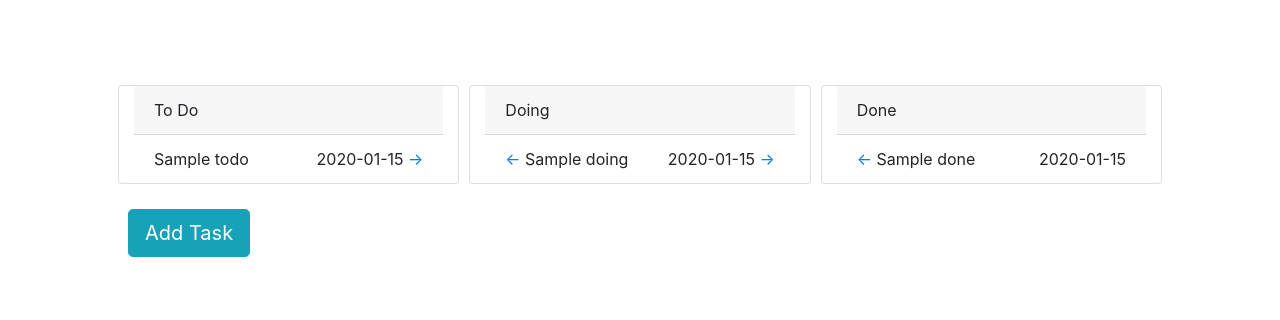
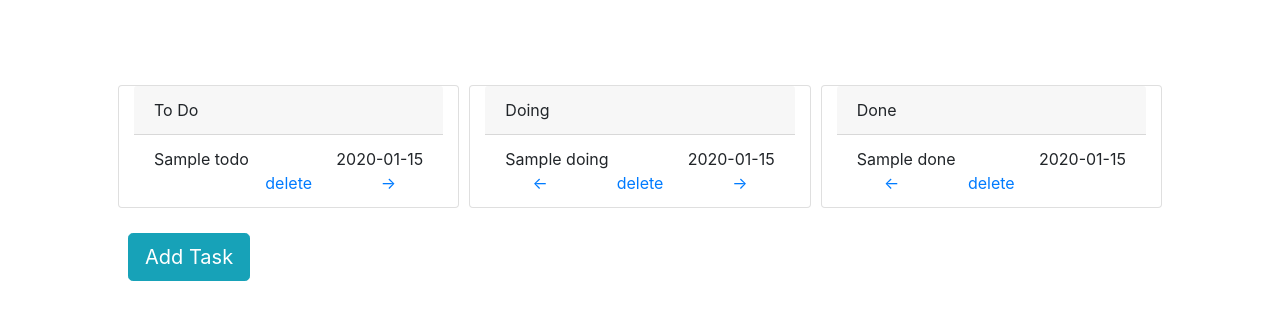
Before and after one commit to kevinyang372/kanban_board, a Flask app: template templates/kanban.html in a window 1280 px wide. Shown: the top 320 px of the page. Run offline with Flask 2, Linux system fonts and the light colour scheme; the template is opened without the code that fills it: most values are stand-ins (such as "Sample title", 1, 10 or a date in 2020); some libraries are stand-ins or nearby versions.

Commit message:
add functionality to delete tasks

```diff
--- a/routes.py
+++ b/routes.py
@@ -76,5 +76,13 @@ def move_task(task_id, category):
     db.session.commit()
     return redirect(url_for('form'))
 
+@app.route('/delete_task/<task_id>', methods=['GET'])
+def delete_task(task_id):
+    task = Task.query.get(task_id)
+    db.session.delete(task)
+    db.session.commit()
+
+    return redirect(url_for('form'))
+
 if __name__ == "__main__":
     app.run()
--- a/templates/kanban.html
+++ b/templates/kanban.html
@@ -19,6 +19,10 @@
       .addtask-button {
         margin-top: 20px;
       }
+
+      .center {
+        text-align: center;
+      }
     </style>
 </head>
 <body>
@@ -32,11 +36,24 @@
                   <ul class="list-group list-group-flush">
                     {% for todo in update_todo %}
                       <li class="list-group-item">
+                        <div class="row">
+                          <div class="col">
                             <span style="float:left">{{todo['taskname']}}</span>
                             <span style="float:right">
                               {{todo['completedate'][:10]}}
+                            </span>
+                          </div>
+                        </div>
+                        <div class="row">
+                          <div class="col center">
+                          </div>
+                          <div class="col center">
+                              <a href="{{ url_for('delete_task', task_id=todo['id'] ) }}">delete</a>
+                          </div>
+                          <div class="col center">
                               <a href="{{ url_for('move_task', task_id=todo['id'], category='Doing' ) }}">&#8594;</a>
-                        </span>
+                          </div>
+                        </div>
                       </li>
                     {% endfor %}
                   </ul>
@@ -48,14 +65,27 @@
                   <ul class="list-group list-group-flush">
                     {% for doing in update_doing %}
                       <li class="list-group-item">
+                        <div class="row">
+                          <div class="col">
                             <span style="float:left">
-                          <a href="{{ url_for('move_task', task_id=doing['id'], category='todo' ) }}">&#8592;</a>
                               {{doing['taskname']}}
                             </span>
                             <span style="float:right">
                               {{doing['completedate'][:10]}}
+                            </span>
+                          </div>
+                        </div>
+                        <div class="row">
+                          <div class="col center">
+                              <a href="{{ url_for('move_task', task_id=doing['id'], category='todo' ) }}">&#8592;</a>
+                          </div>
+                          <div class="col center">
+                              <a href="{{ url_for('delete_task', task_id=doing['id'] ) }}">delete</a>
+                          </div>
+                          <div class="col center">
                               <a href="{{ url_for('move_task', task_id=doing['id'], category='Done' ) }}">&#8594;</a>
-                        </span>
+                          </div>
+                        </div>
                       </li>
 
                     {% endfor %}
@@ -68,11 +98,24 @@
                   <ul class="list-group list-group-flush">
                     {% for done in update_done %}
                       <li class="list-group-item">
+                        <div class="row">
+                          <div class="col">
                             <span style="float:left">
-                          <a href="{{ url_for('move_task', task_id=done['id'], category='Doing' ) }}">&#8592;</a>
                               {{done['taskname']}}
                             </span>
                             <span style="float:right">{{done['completedate'][:10]}}</span>
+                          </div>
+                        </div>
+                        <div class="row">
+                          <div class="col center">
+                              <a href="{{ url_for('move_task', task_id=done['id'], category='Doing' ) }}">&#8592;</a>
+                          </div>
+                          <div class="col center">
+                              <a href="{{ url_for('delete_task', task_id=done['id'] ) }}">delete</a>
+                          </div>
+                          <div class="col center">
+                          </div>
+                        </div>
                       </li>
                     {% endfor %}
                   </ul>
```
Also changed, not shown: app.sqlite. Lines whose indentation alone changed are shown as unchanged.
